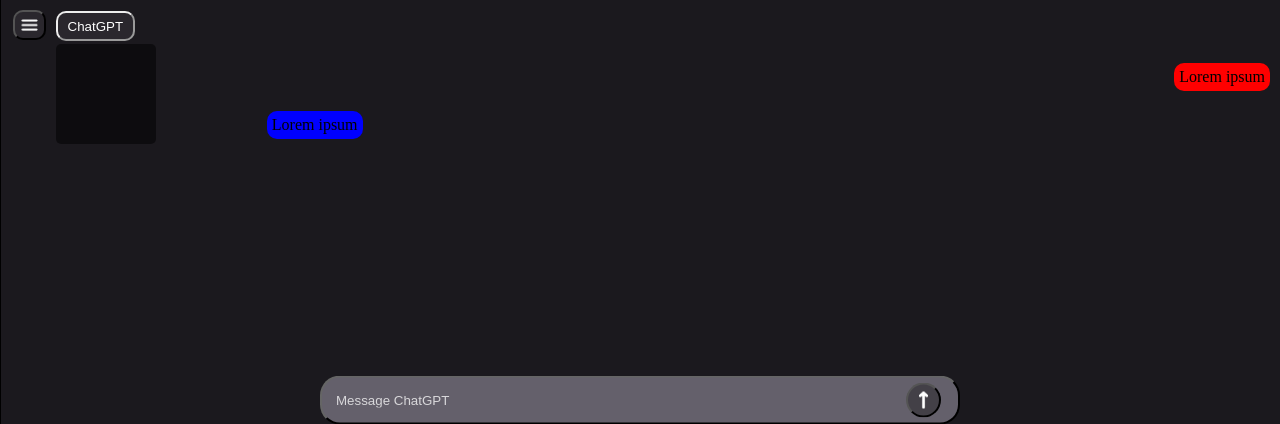
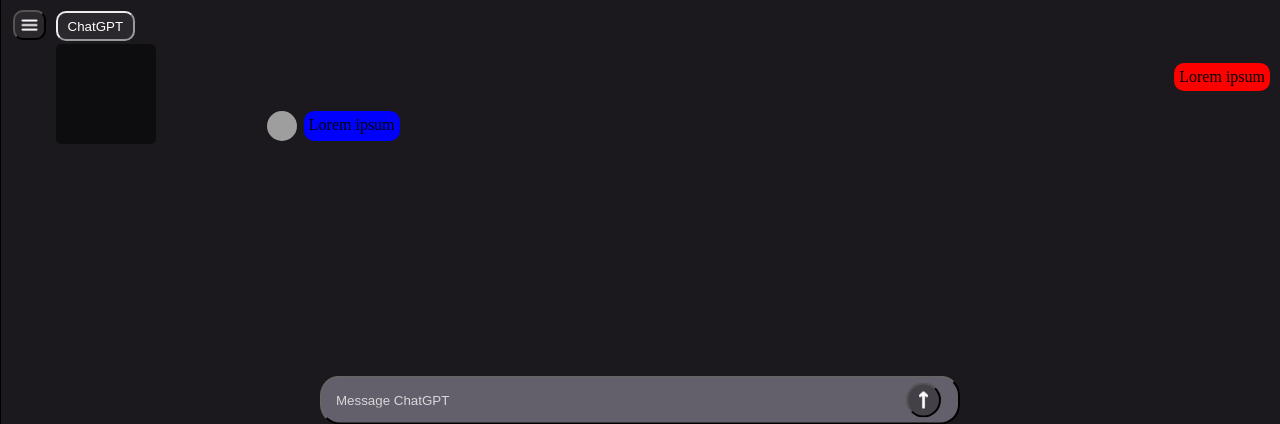
Before and after one commit to CrypticMonkey3/ChatGPT-Prompt-Remastered, a Flask app: page / in a window 1280 px wide. Shown: the top 424 px of the page. Run offline with Flask 3, Linux system fonts and the light colour scheme; parts of the project's set-up code (start-up, migrations or seed data) failed here and were passed over; grey boxes are pictures that could not be loaded.

Commit message:
Get ChatGPT profile picture with the text

```diff
--- a/openAI_client.py
+++ b/openAI_client.py
@@ -1,3 +1,4 @@
+import openai
 from openai import OpenAI, APIConnectionError, RateLimitError, AuthenticationError
 from openai.resources.chat import completions
 from typing import *
@@ -39,7 +40,7 @@ class OpenAIClient:
         response: Union[completions.ChatCompletion, completions.Stream[completions.ChatCompletionChunk], str] = ""
         try:
             response = self.__client.chat.completions.create(
-                model="davinci-002",  # You need a subscription to use this model
+                model="gpt-4o-mini",  # You need a subscription to use this model
                 messages=[
                     {
                         "role": "system",
@@ -64,6 +65,9 @@ class OpenAIClient:
         except RateLimitError:
             print("\033[31mRate Limit Error! You need to top up your credits or hit your monthly spend.\033[0m")
 
+        except openai.NotFoundError as e:
+            print(f"\033[31mCheck the model you are using, it may not exist...\nFull error code:\n{e}\033[0m")
+
         # Other errors that may show up, please see: https://platform.openai.com/docs/guides/error-codes/api-errors
 
         return response
--- a/static/chat_container.css
+++ b/static/chat_container.css
@@ -6,6 +6,7 @@
 #chat {
     flex: 1;
     overflow-y: auto;  /* If messages go beyond the chat space, add a vertical scroll automatically. */
+    /* Add some padding here */
 }
 
 #chat_header {
@@ -40,3 +41,10 @@
 .llm_response span {
     background-color: blue;
 }
+
+.llm_response img {
+    border-radius: 50%;
+    height: 30px;
+    width: 30px;
+    margin-right: 7px;
+}
--- a/templates/pages/home.html
+++ b/templates/pages/home.html
@@ -46,6 +46,7 @@ ChatGPT Remastered
                     <span>Lorem ipsum</span>
                 </div>
                 <div class="llm_response">
+                    <img alt="m" src="{{ url_for('static', filename='DALL·E 2024-11-07 15.36.52 - ChatGPT\'s visual description of itself.png') }}">
                     <span>Lorem ipsum</span>
                 </div>
 
```
